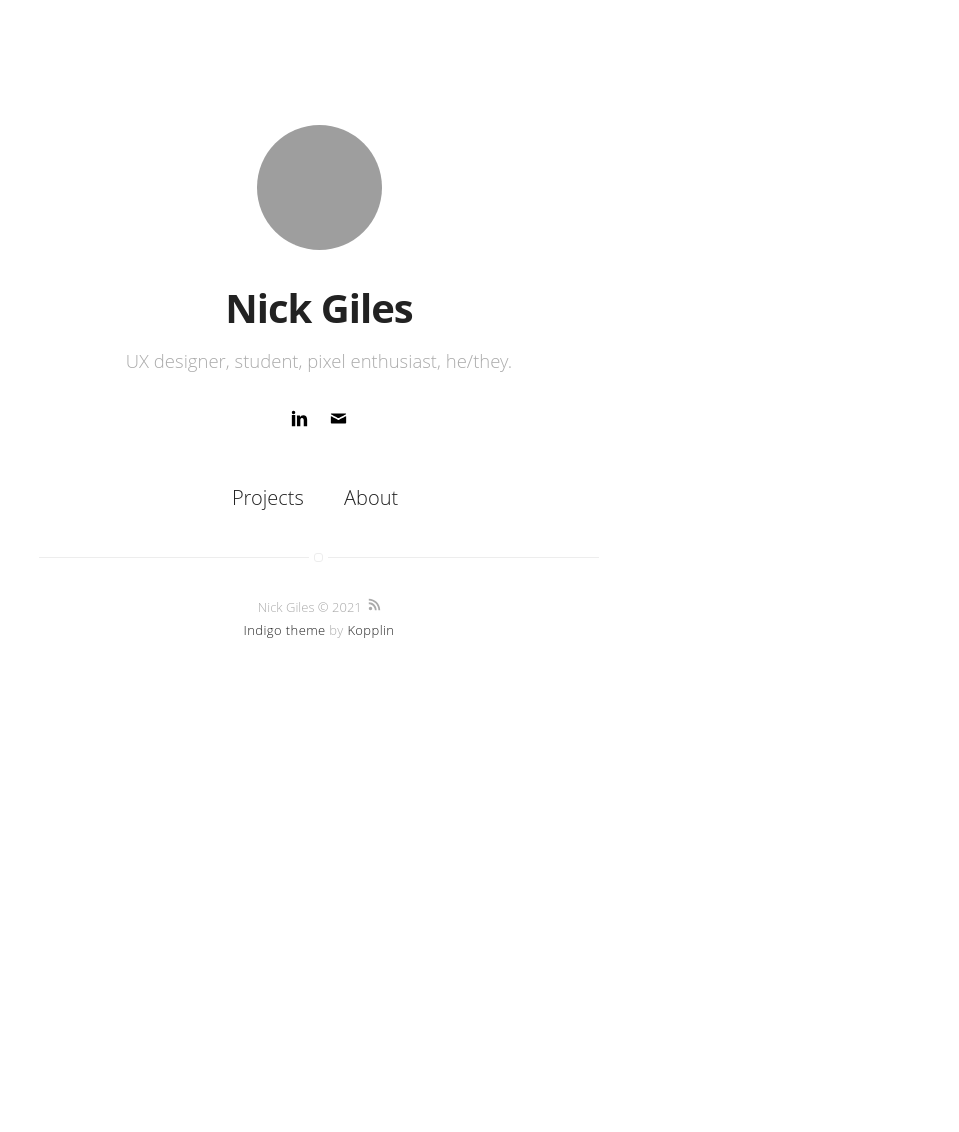
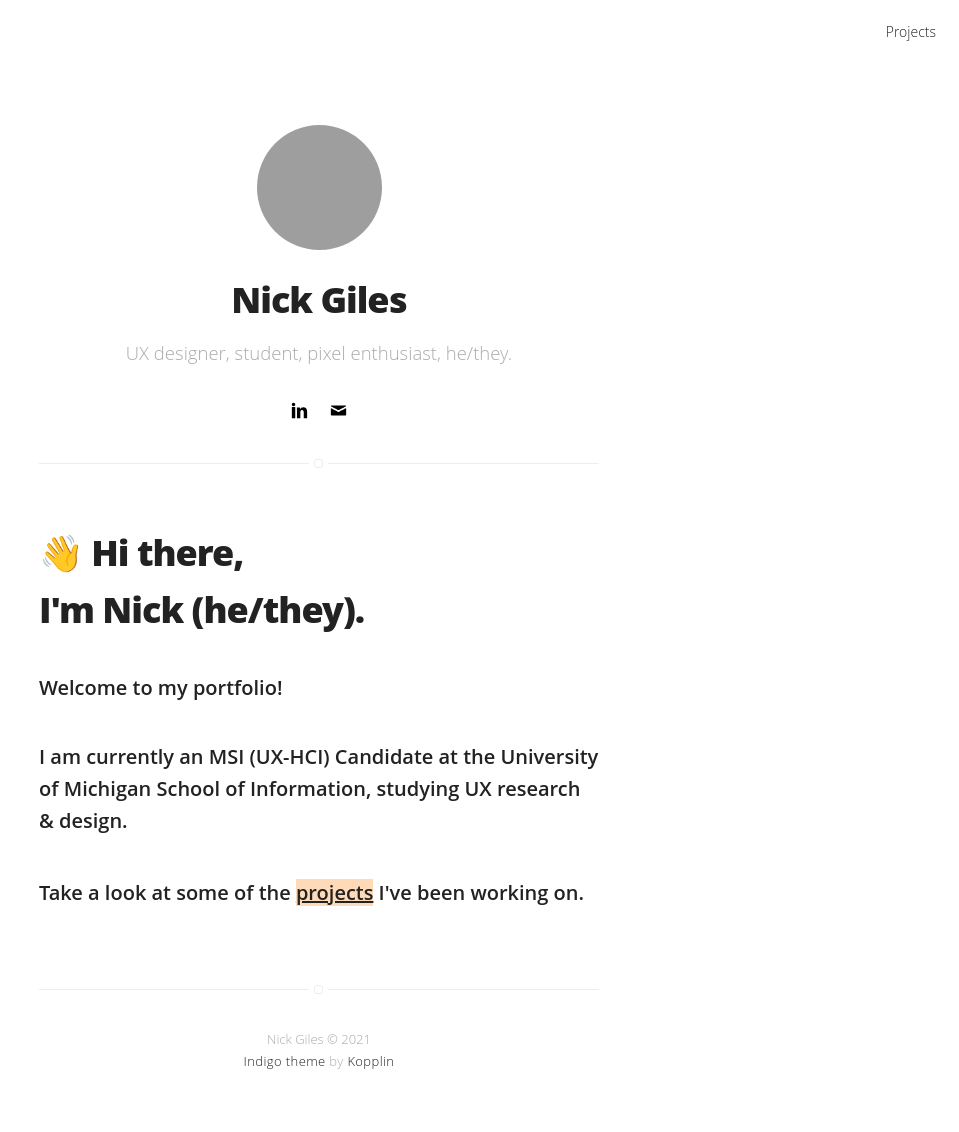
Before and after one commit to Nicholasdgiles/nicholasgiles.github.io, a Jekyll site: the page built from index.html, in a window 1280 px wide. Shown: the whole page, without its empty margins (321-1280 px from the left). Built offline with Jekyll 4.4.1, drawn with Linux system fonts in a browser that asks for light colours; before the commit the page ends 900 px from its top, so only the background shows below that; grey boxes are pictures that could not be loaded.

Commit message:
combined home + about pages

```diff
--- a/_includes/footer.html
+++ b/_includes/footer.html
@@ -2,9 +2,6 @@
     {{ site.name }} © {{ site.time | date: '%Y' }}
 
     <a class="link" href="{{ site.url }}/feed.xml" target="_blank">
-        <svg class="icon icon-rss">
-            <use xlink:href="#icon-rss"></use>
-        </svg>
     </a>
 
     <p class="extra">
--- a/_includes/nav.html
+++ b/_includes/nav.html
@@ -1,17 +1,9 @@
 <nav class="{% if page.title == "Home" %}nav-home{% else %}nav{% endif %}">
     <ul class="list">
-        {% if page.title != "Home" %}
+        {% if page.title != "About" %}
             <li class="item">
-                <a class="link" href="{{ site.url }}/">Home</a>
+                <a class="link" href="{{ site.url }}/">About</a>
             </li>
-        {% endif %}
-
-        {% if site.blog == true %}
-            {% if page.title != "Blog" %}
-                <li class="item">
-                    <a class="link" href="{{ site.url }}/blog">Blog</a>
-                </li>
-            {% endif %}
         {% endif %}
 
         {% if site.projects == true %}
@@ -22,18 +14,5 @@
             {% endif %}
         {% endif %}
 
-        {% if site.about == true %}
-            {% if page.title != "About" %}
-                <li class="item">
-                    <a class="link" href="{{ site.url }}/about">About</a>
-                </li>
-            {% endif %}
-        {% endif %}
-
-        {% if site.resume == true %}
-            <li class="item">
-                <a class="link" href="{% if site.resume-external %}{{ site.resume-url }}{% else %}{{ site.url }}/{{ site.resume-url }}{% endif %}">Résumé</a>
-            </li>
-        {% endif %}
     </ul>
 </nav>
--- a/index.html
+++ b/index.html
@@ -1,4 +1,47 @@
 ---
 layout: page
-title: Home
+title: About
 ---
+</head>
+<body>
+
+  <div class="page home">
+
+
+    <header class="header-home animated">
+
+            <a class="link" href="http://localhost:4000/about">
+                <img class="selfie" alt="Nick Giles" src="http://localhost:4000/assets/images/profile.jpg" />
+            </a>
+
+        <h1 style="font-size:36px; margin-bottom: 16px; font-weight: 800">Nick Giles</h1>
+        <h2 class="description">UX designer, student, pixel enthusiast, he/they.</h2>
+
+        <div class="social-links">
+
+
+        <a class="link" data-title="linkedin.com/in/nicholasdgiles" href="https://www.linkedin.com/in/nicholasdgiles" target="_blank">
+            <svg class="icon icon-linkedin"><use xlink:href="#icon-linkedin"></use></svg>
+        </a>
+
+
+        <a class="link" data-title="nicholasdgiles@gmail.com" href="mailto:nicholasdgiles@gmail.com">
+            <svg class="icon icon-mail"><use xlink:href="#icon-mail"></use></svg>
+        </a>
+
+</div>
+
+    </header>
+
+<footer class="footer-main" style="margin-top: 32px;"></footer>
+<h1 style="text-align:left; font-size:36px; margin-bottom: -16px; margin-top: -16px; font-weight: 800">👋 Hi there,</h1>
+<h1 style="text-align:left; font-size:36px; margin-bottom: 40px; font-weight: 800">I'm Nick (he/they).</h1>
+
+<header class="header-home">
+</header>
+
+<h2 style="text-align:left; font-size:20px; margin-bottom: 40px; font-weight: 600; line-height: 32x;">Welcome to my portfolio!</h2>
+
+<h2 style="text-align:left; font-size:20px; margin-bottom: 40px; font-weight: 600; line-height: 32px;">I am currently an MSI (UX-HCI) Candidate at the University of Michigan School of Information, studying UX research & design.</h2>
+
+<h2 style="text-align:left; font-size:20px; margin-bottom: 80px; font-weight: 600; line-height: 32px;">Take a look at some of the <span class="evidence"><a href="https://nicholasgiles.com/projects/">projects</a></span> I've been working on.</h2>
```
Also changed, not shown: 10 other files.
